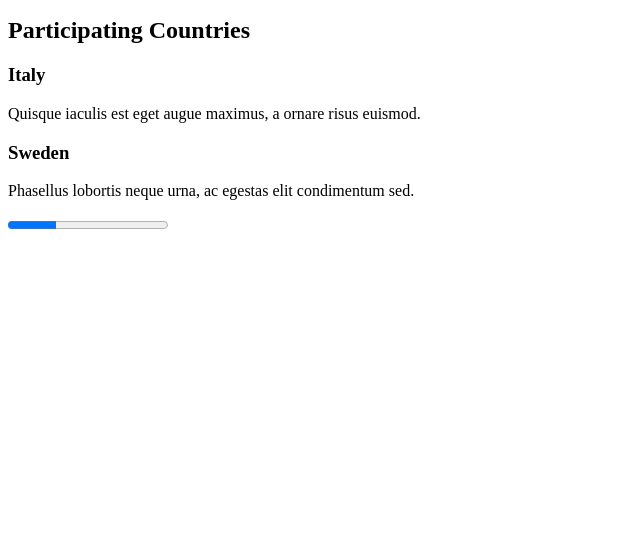
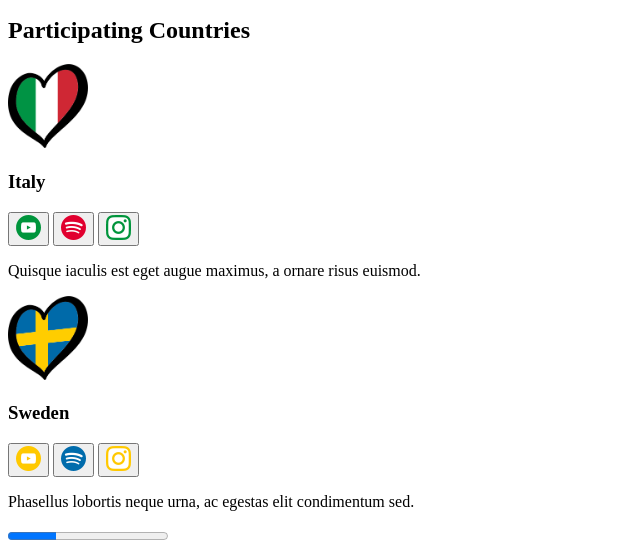
Before and after one commit to migleambr/html_lab, a plain HTML site: page index.html in a window 1280 px wide. Shown: the part 1807-2360 px from the top of the page, without its empty margins (0-640 px from the left). Before the commit the page ends 2049 px from the top, so only its background shows below. Drawn offline with Linux system fonts and the light colour scheme.

Commit message:
added images and social media buttons

```diff
--- a/index.html
+++ b/index.html
@@ -112,11 +112,23 @@
         <section class="countries">
             <h2>Participating Countries</h2>
             <div class="country__card">
+                <img src="./assets/Italy_heart.png" alt="Picture of Italy Eurovision heart logo." width="80" height="84">
                 <h3>Italy</h3>
+                <div class="social_media_buttons">
+                    <button><img src="./assets/youtube_green.png" alt="YouTube icon." width="25" height="25"></button>
+                    <button><img src="./assets/spotify_red.png" alt="Spotify icon." width="25" height="25"></button>
+                    <button><img src="./assets/ig_green.png" alt="Instagram icon." width="25" height="25"></button>
+                </div>
                 <p>Quisque iaculis est eget augue maximus, a ornare risus euismod.</p>
             </div>
             <div class="country__card">
+                <img src="./assets/Sweden_heart.png" alt="Picture of Sweden Eurovision heart logo." width="80" height="84">
                 <h3>Sweden</h3>
+                <div class="social_media_buttons">
+                    <button><img src="./assets/youtube_yellow.png" alt="YouTube icon." width="25" height="25"></button>
+                    <button><img src="./assets/spotify_blue.png" alt="Spotify icon." width="25" height="25"></button>
+                    <button><img src="./assets/ig_yellow.png" alt="Instagram icon." width="25" height="25"></button>
+                </div>
                 <p>Phasellus lobortis neque urna, ac egestas elit condimentum sed.</p>
             </div>
             <div class="scroll_bar">
```
Also changed, not shown: assets/ig_blue.png (added), assets/ig_green.png (added), assets/ig_yellow.png (added), assets/spotify_blue.png (added), assets/spotify_green.png (added), assets/spotify_red.png (added), assets/youtube_green.png (added), assets/youtube_yellow.png (added), 1 other file.
